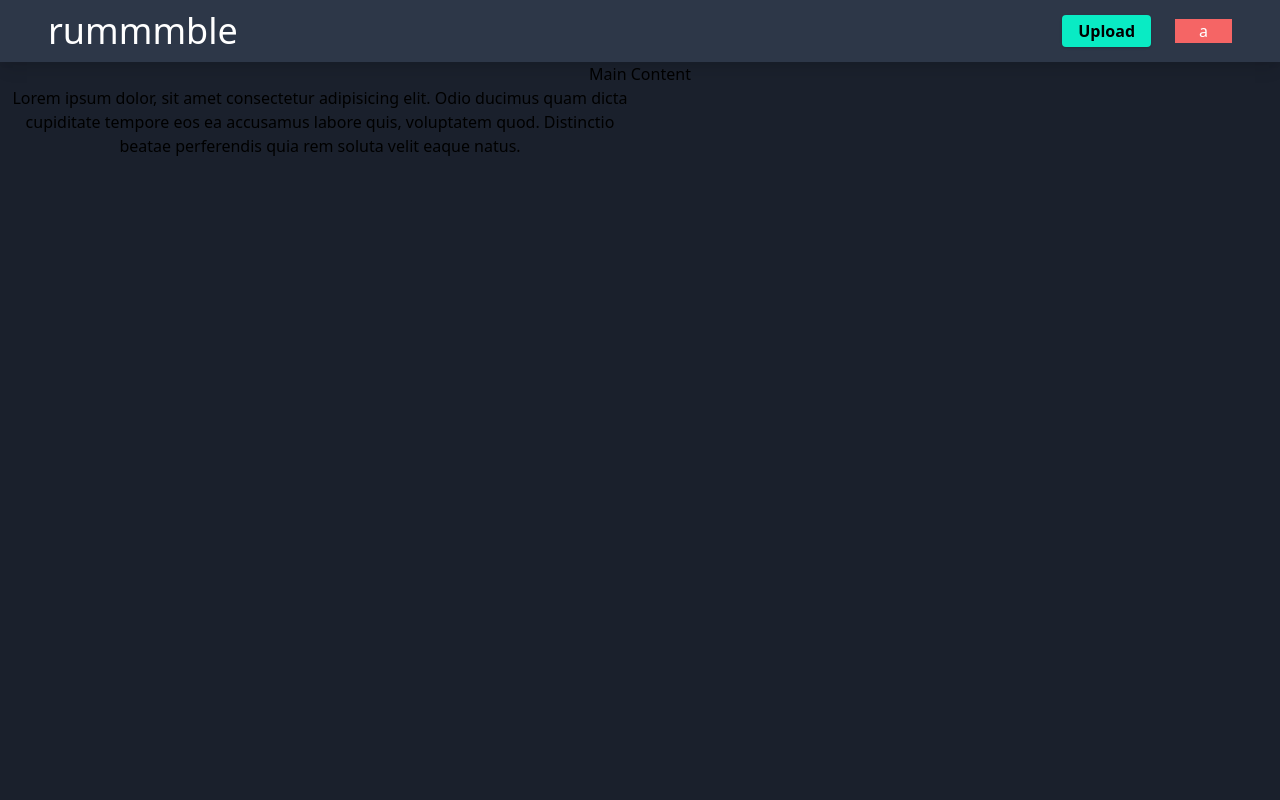
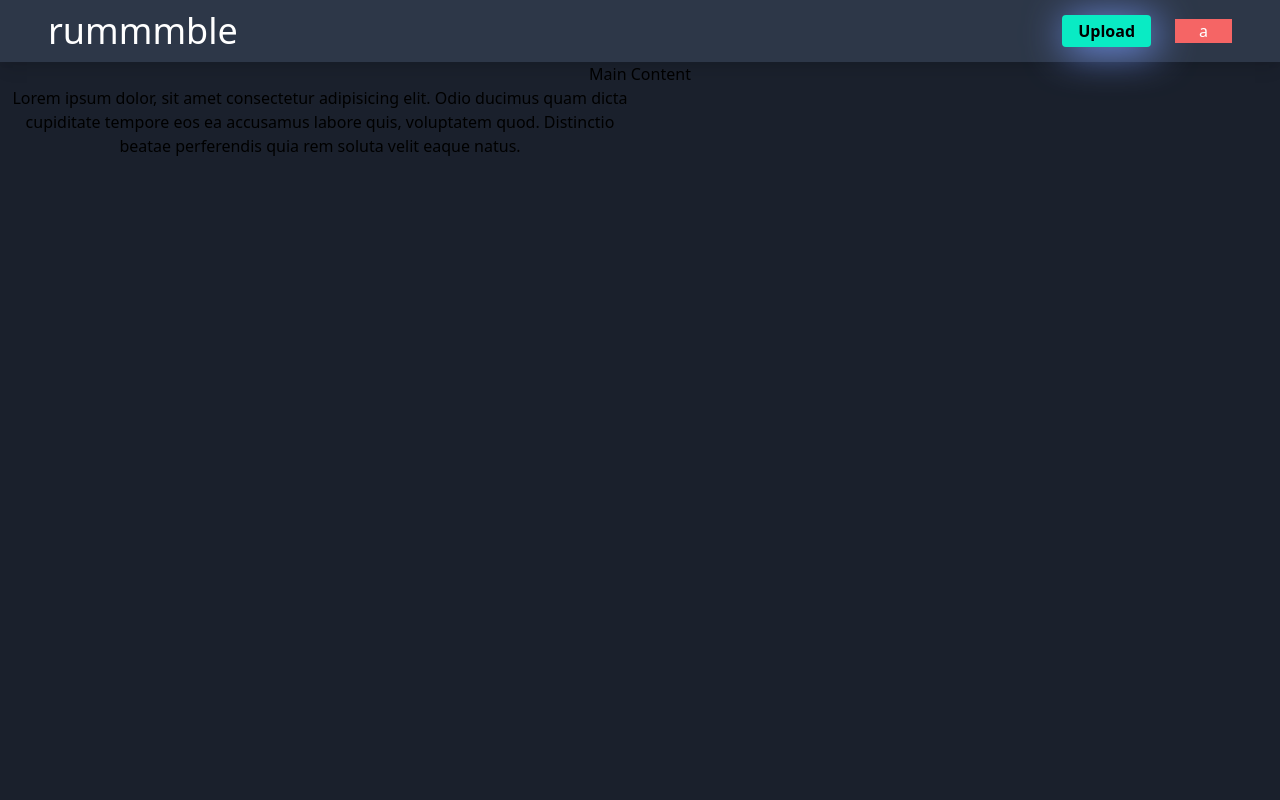
Before and after one commit to RonaldRusso94/rummmble-frontend, a Next.js app: page / in a window 1280 px wide. Shown: the top 800 px of the page. Built offline with nearby package versions, Linux system fonts and the light colour scheme.

Commit message:
custom button shadow

```diff
--- a/styles/tailwind.css
+++ b/styles/tailwind.css
@@ -3,3 +3,10 @@
 @tailwind components;
 
 @tailwind utilities;
+
+.custom-shadow {
+  box-shadow: 4px 4px 40px 0px rgba(120, 155, 252);
+}
+
+/* 42, 255, 220 */
+/* (120, 155, 252) */
```
